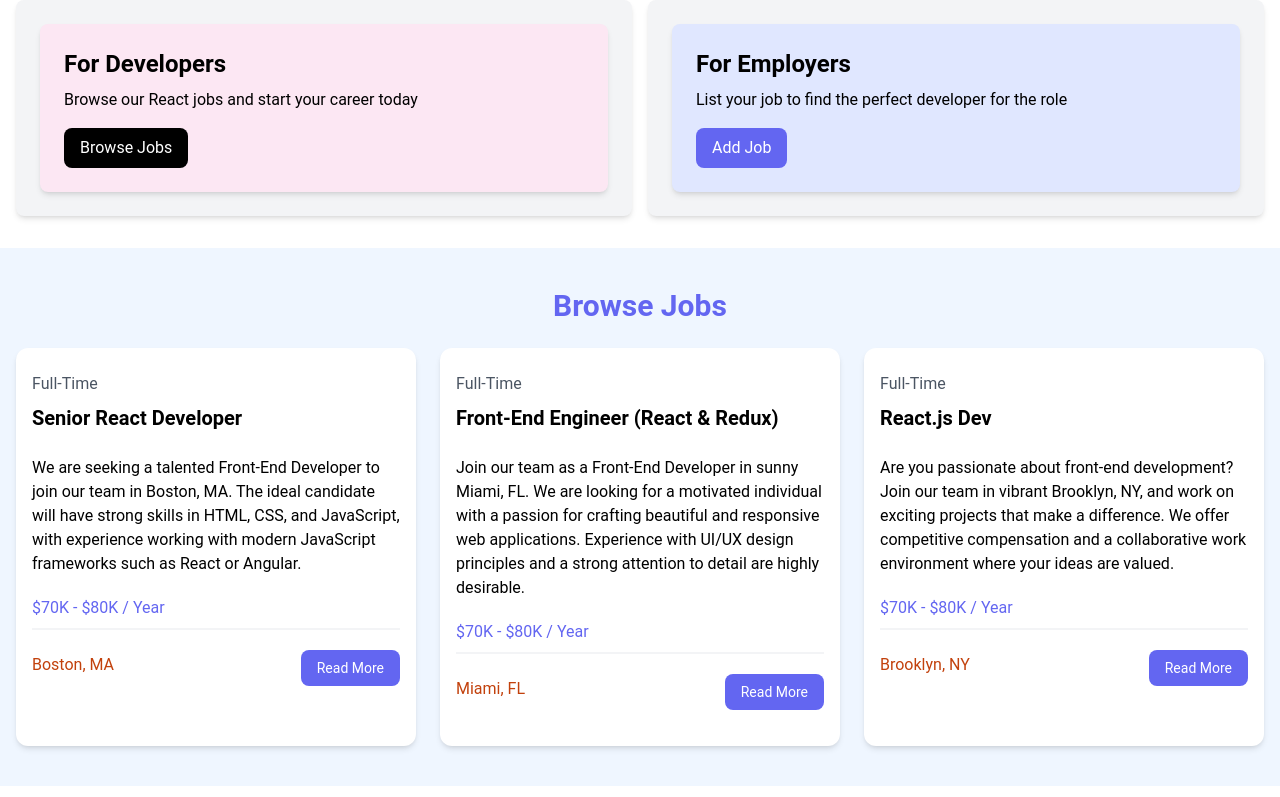
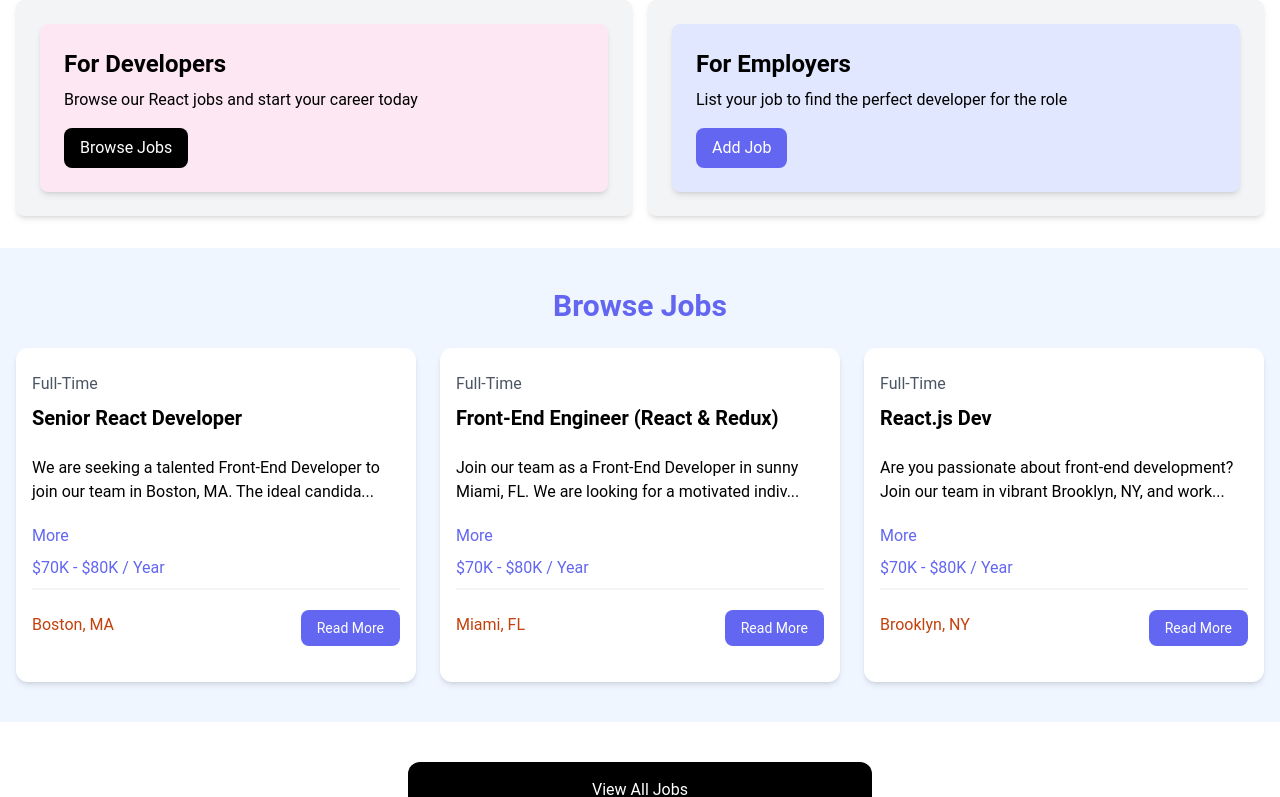
Before and after one commit to QuantumRoshan/All-in-one-React, a React (Vite) app: page / in a window 1280 px wide. Shown: the part 409-1206 px from the top of the page. Built offline with nearby package versions, Linux system fonts and the light colour scheme.

Commit message:
added state component

```diff
--- a/src/components/JobListing.jsx
+++ b/src/components/JobListing.jsx
@@ -1,6 +1,12 @@
 import PropTypes from 'prop-types'
+import { useState } from 'react'
 
 const JobListing = ({ job }) => {
+  let description = job.description
+  const [showFullDescription, setShowFullDescription] = useState(false)
+  if (!showFullDescription) {
+    description = description.slice(0, 95) + '...'
+  }
   return (
     <div className="bg-white rounded-xl shadow-md relative">
       <div className="p-4">
@@ -9,7 +15,19 @@
           <h3 className="text-xl font-bold">{job.title}</h3>
         </div>
 
-        <div className="mb-5">{job.description}</div>
+        <div className="mb-5">{description}</div>
+        <button
+          onClick={() => setShowFullDescription((prevState) => !prevState)}
+          className="text-indigo-500 mb-2 hover:text-indigo-600"
+        >
+          {showFullDescription ? 'Less' : 'More'}
+        </button>
+        {/* <button
+          onClick={() => setShowFullDescription((prevState) => !prevState)}
+          className="text-indigo-500 mb-2 hover:text-indigo-600"
+        >
+          {showFullDescription ? 'Less' : 'More'}
+        </button> */}
 
         <h3 className="text-indigo-500 mb-2">{job.salary} / Year</h3>
 
```
